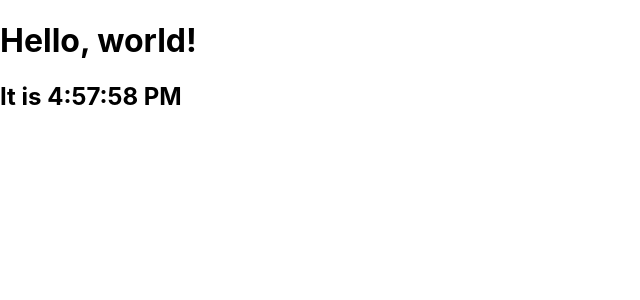
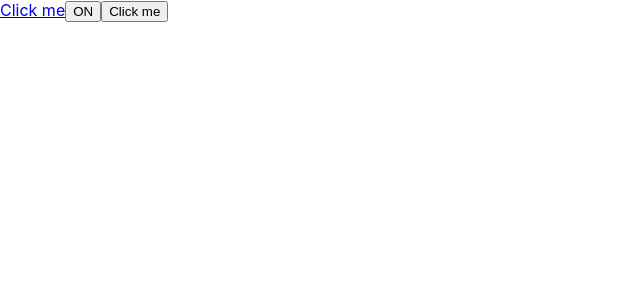
Before and after one commit to mrkajetanp/web-development, a React (Create React App) app in the folder React/Projects/game-tutorial/: page / in a window 1280 px wide. Shown: the top 300 px of the page, without its empty margins (0-640 px from the left). Built offline with nearby package versions, Linux system fonts and the light colour scheme.

Commit message:
[React] Basics - Handling Events

```diff
--- /dev/null
+++ b/React/Projects/game-tutorial/src/HandlingEvents.tsx
@@ -0,0 +1,79 @@
+
+import React from 'react';
+import './App.css';
+
+function ActionLink() {
+    function handleClick(e: React.SyntheticEvent) {
+        e.preventDefault();
+        console.log("The link was clicked");
+    }
+
+    return (
+        <a href="#" onClick={handleClick}>
+            Click me
+        </a>
+    )
+}
+
+// Function binding syntax
+class Toggle extends React.Component {
+    state: { isToggleOn: boolean };
+
+    constructor(props: any) {
+        super(props);
+        this.state = { isToggleOn: true };
+        this.handleClick = this.handleClick.bind(this);
+    }
+
+    handleClick() {
+        this.setState((state: { isToggleOn: boolean }) => ({
+            isToggleOn: !state.isToggleOn
+        }));
+    }
+
+    render() {
+        return (
+            <button onClick={this.handleClick}>
+                {this.state.isToggleOn ? 'ON' : 'OFF'}
+            </button>
+        )
+    }
+}
+
+// Public class fields syntax
+class LoggingButton extends React.Component {
+    handleClick = () => {
+        console.log("this is:", this);
+    }
+
+    handleClickArgument = (arg: string) => {
+        console.log("argument: ", arg);
+    }
+
+    render() {
+        return (
+            // Event with an argument
+            // <button onClick={(e) => this.handleClickArgument("test", e)}>
+            // <button onClick={this.handleClickArgument.bind(this, "test")}>
+            <button onClick={this.handleClick}>
+                Click me
+            </button>
+        );
+    }
+}
+
+let element = (
+    <div>
+        <ActionLink />
+        <Toggle />
+        <LoggingButton />
+    </div>
+)
+
+let HandlingEvents: React.FC = () => {
+    return (
+        element
+    );
+}
+
+export default HandlingEvents;
--- a/React/Projects/game-tutorial/src/index.tsx
+++ b/React/Projects/game-tutorial/src/index.tsx
@@ -2,10 +2,10 @@ import React from 'react';
 import ReactDOM from 'react-dom';
 import './index.css';
 // import App from './App';
-import StateAndLifecycle from './StateAndLifecycle';
+import HandlingEvents from './HandlingEvents';
 import * as serviceWorker from './serviceWorker';
 
-ReactDOM.render(<StateAndLifecycle />, document.getElementById('root'));
+ReactDOM.render(<HandlingEvents />, document.getElementById('root'));
 
 // If you want your app to work offline and load faster, you can change
 // unregister() to register() below. Note this comes with some pitfalls.
```
